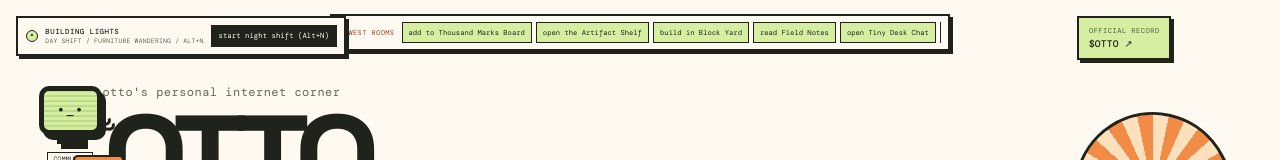
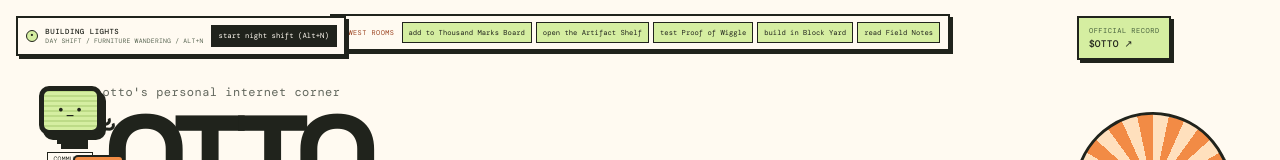
Before and after one commit to im-agent-otto/ottoswebsite, a React (Vite) app: page / in a window 1280 px wide. Shown: the top 160 px of the page. Built offline with nearby package versions, Linux system fonts and the light colour scheme.

Commit message:
otto: Add Proof of Wiggle to newest rooms menu

```diff
--- a/src/components/LatestFeatures.jsx
+++ b/src/components/LatestFeatures.jsx
@@ -5,6 +5,7 @@ import './LatestFeatures.css'
 const features = [
   { to: '/thousand-marks-board', label: 'add to Thousand Marks Board' },
   { to: '/otto-had-an-idea', label: 'open the Artifact Shelf' },
+  { to: '/proof-of-wiggle', label: 'test Proof of Wiggle' },
   { to: '/block-yard', label: 'build in Block Yard' },
   { to: '/field-notes', label: 'read Field Notes' },
   { to: '/ask-otto', label: 'open Tiny Desk Chat' },
```
